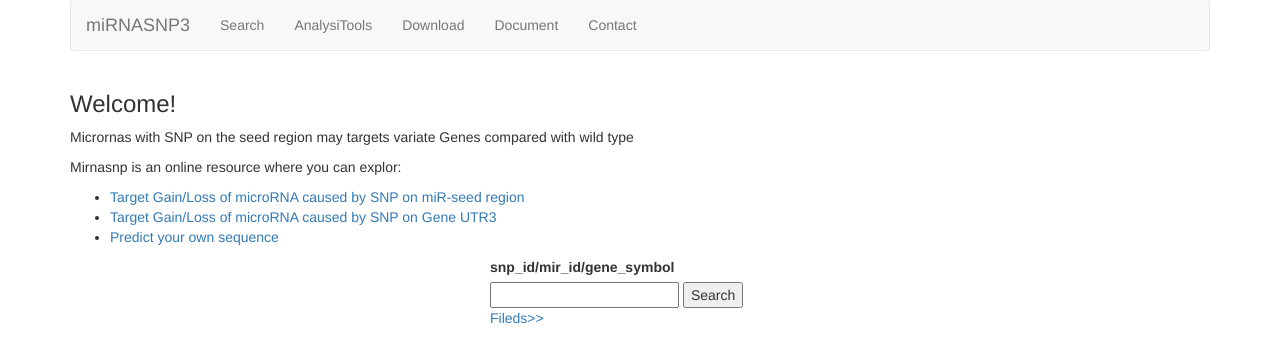
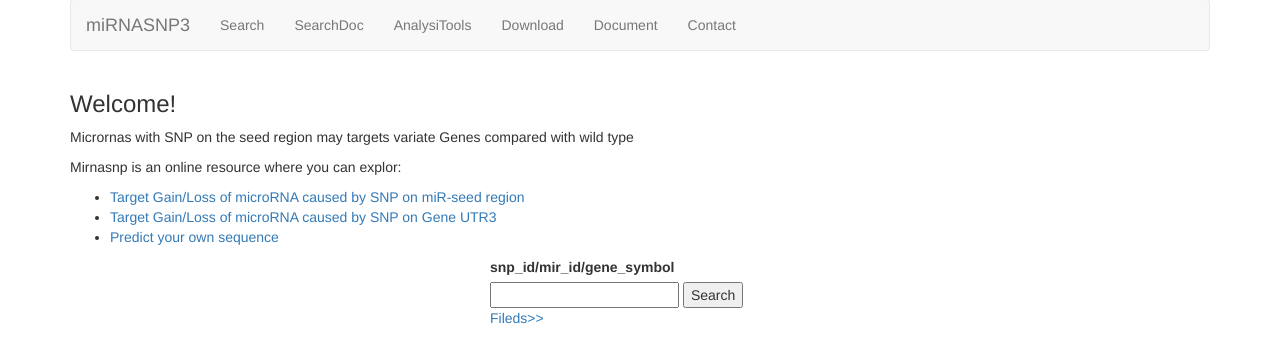
Before and after one commit to chunjie-sam-liu/miRNASNP-v3, a Flask app: page / in a window 1280 px wide. Shown: the part 301-655 px from the top of the page. Run offline with Flask 2, Linux system fonts and the light colour scheme; parts of the project's set-up code (start-up, migrations or seed data) failed here and were passed over; some libraries are stand-ins or nearby versions.

Commit message:
添加了Search_doc部分，暂时用于做分页查询

```diff
--- a/miRNASNP3/miRNASNP3/static/miRNASNP3/js/app.js
+++ b/miRNASNP3/miRNASNP3/static/miRNASNP3/js/app.js
@@ -35,6 +35,10 @@ angular.module('miRNASNP3', ['ui.bootstrap', 'ngRoute', 'pageslide-directive', '
                 templateUrl:"/static/miRNASNP3/pages/mutation.html",
                 controller:"MutationController",
             })
+            .when("/searchdoc",{
+                templateUrl:"/static/miRNASNP3/pages/search_doc.html",
+                controller:"SearchdocController"
+            })
             .otherwise({
                 redirectTo: "/404.html",
             });
--- a/miRNASNP3/miRNASNP3/static/miRNASNP3/partials/navigation.html
+++ b/miRNASNP3/miRNASNP3/static/miRNASNP3/partials/navigation.html
@@ -11,6 +11,7 @@
         <div class="collapse navbar-collapse" id="navigation">
             <ul class="nav navbar-nav">
                 <li><a href="#!/search">Search</a></li>
+                <li><a href="#!/searchdoc">SearchDoc</a></li>
                 <li><a href="#!/tools">AnalysiTools</a></li>
                 <li><a href="#!/download">Download</a> </li>
                 <li><a href="#!/document">Document</a></li>
--- a/miRNASNP3/miRNASNP3/templates/index.html
+++ b/miRNASNP3/miRNASNP3/templates/index.html
@@ -24,6 +24,7 @@
     <script src="/static/miRNASNP3/js/document.controller.js"></script>
     <script src="/static/miRNASNP3/js/tools.controller.js"></script>
     <script src="/static/miRNASNP3/js/search.controller.js"></script>
+    <script src="/static/miRNASNP3/js/search_doc.controller.js"></script>
     <script src="/static/miRNASNP3/js/test.js"></script>
 s
 
@@ -36,7 +37,7 @@ s
 </head>
 <body>
 <a href="#!/">
-    <img src="/static/miRNASNP3/img/miRNASNP2.0_logo.PNG">
+    <img src="/static/miRNASNP3/img/miRNASNP2.0_logo.PNG" >
 </a>
 <img src="/static/miRNASNP3/img/miRNASNP3_title.PNG">
 <div ng-include="'/static/miRNASNP3/partials/navigation.html'"></div>
```
